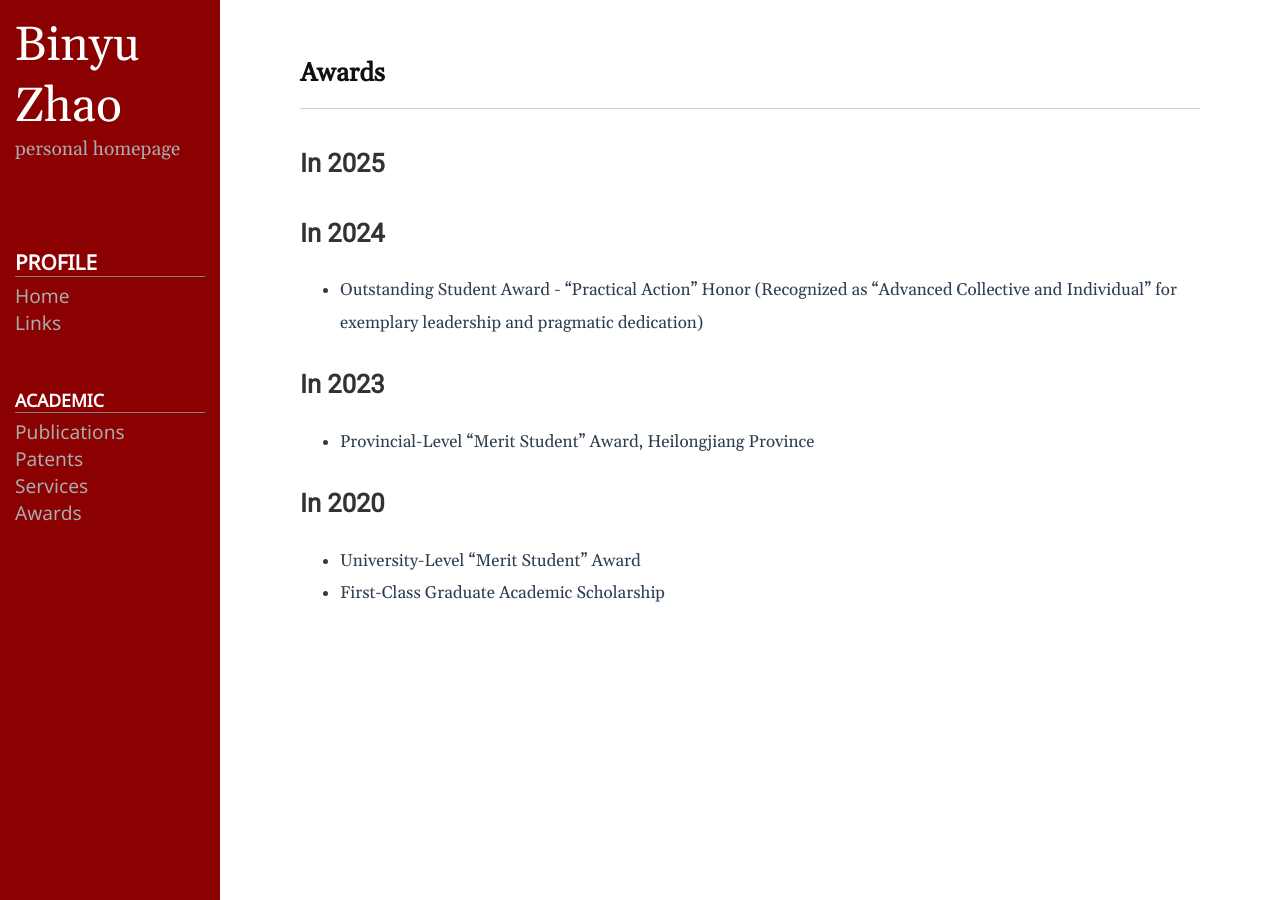
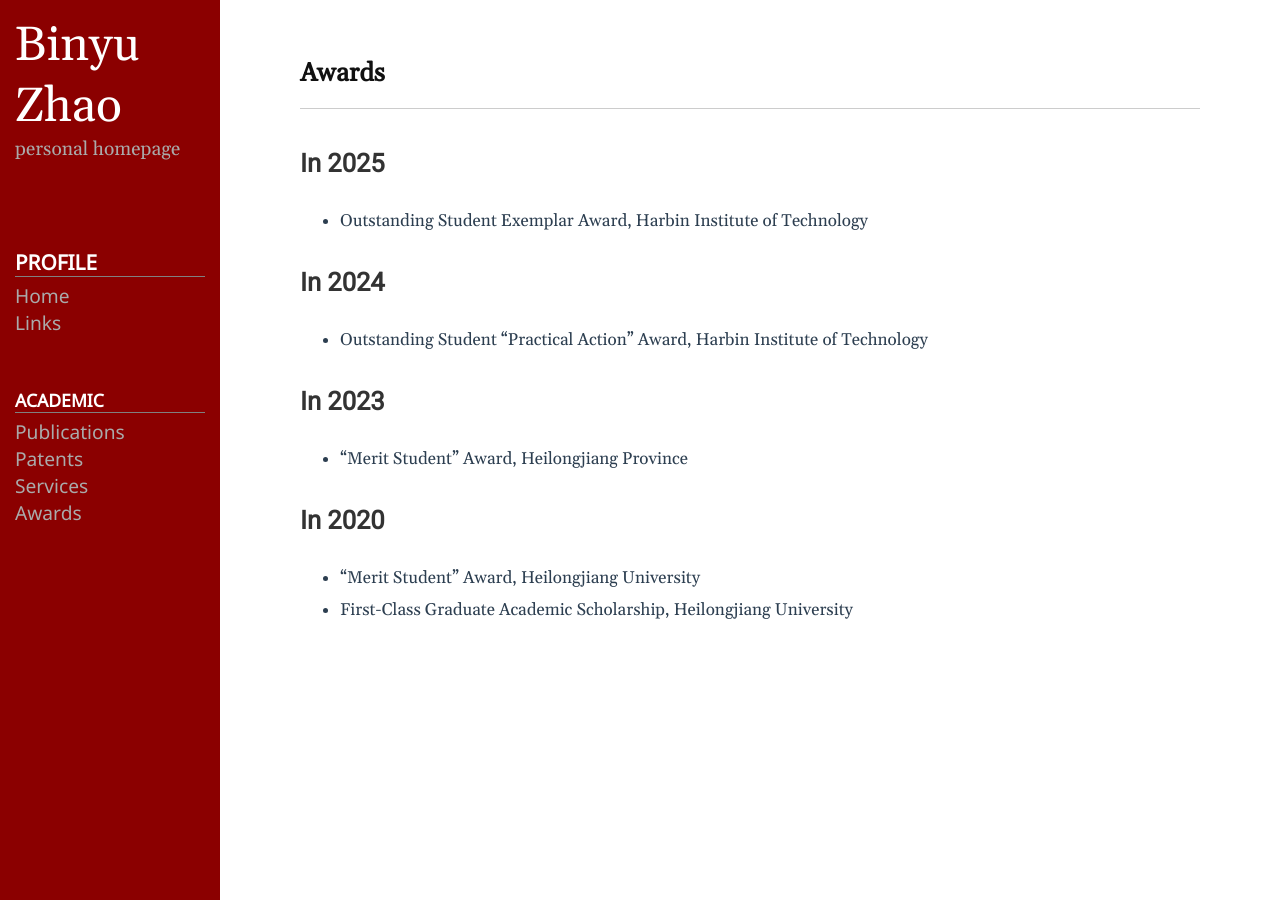
Before and after one commit to byzhaoAI/byzhaoAI.github.io, a Jekyll site: the page built from awards.md, in a window 1280 px wide. Built offline with Jekyll 4.4.1, drawn with Linux system fonts in a browser that asks for light colours.

Commit message:
update awards

```diff
--- a/awards.md
+++ b/awards.md
@@ -5,13 +5,14 @@ permalink: /awards/
 ---
 
 ## In 2025
+- Outstanding Student Exemplar Award, Harbin Institute of Technology
 
 ## In 2024
-- Outstanding Student Award - "Practical Action" Honor (Recognized as "Advanced Collective and Individual" for exemplary leadership and pragmatic dedication)
+- Outstanding Student "Practical Action" Award, Harbin Institute of Technology
 
 ## In 2023
-- Provincial-Level "Merit Student" Award, Heilongjiang Province
+- "Merit Student" Award, Heilongjiang Province
 
 ## In 2020
-- University-Level "Merit Student" Award
-- First-Class Graduate Academic Scholarship
+- "Merit Student" Award, Heilongjiang University
+- First-Class Graduate Academic Scholarship, Heilongjiang University
```
